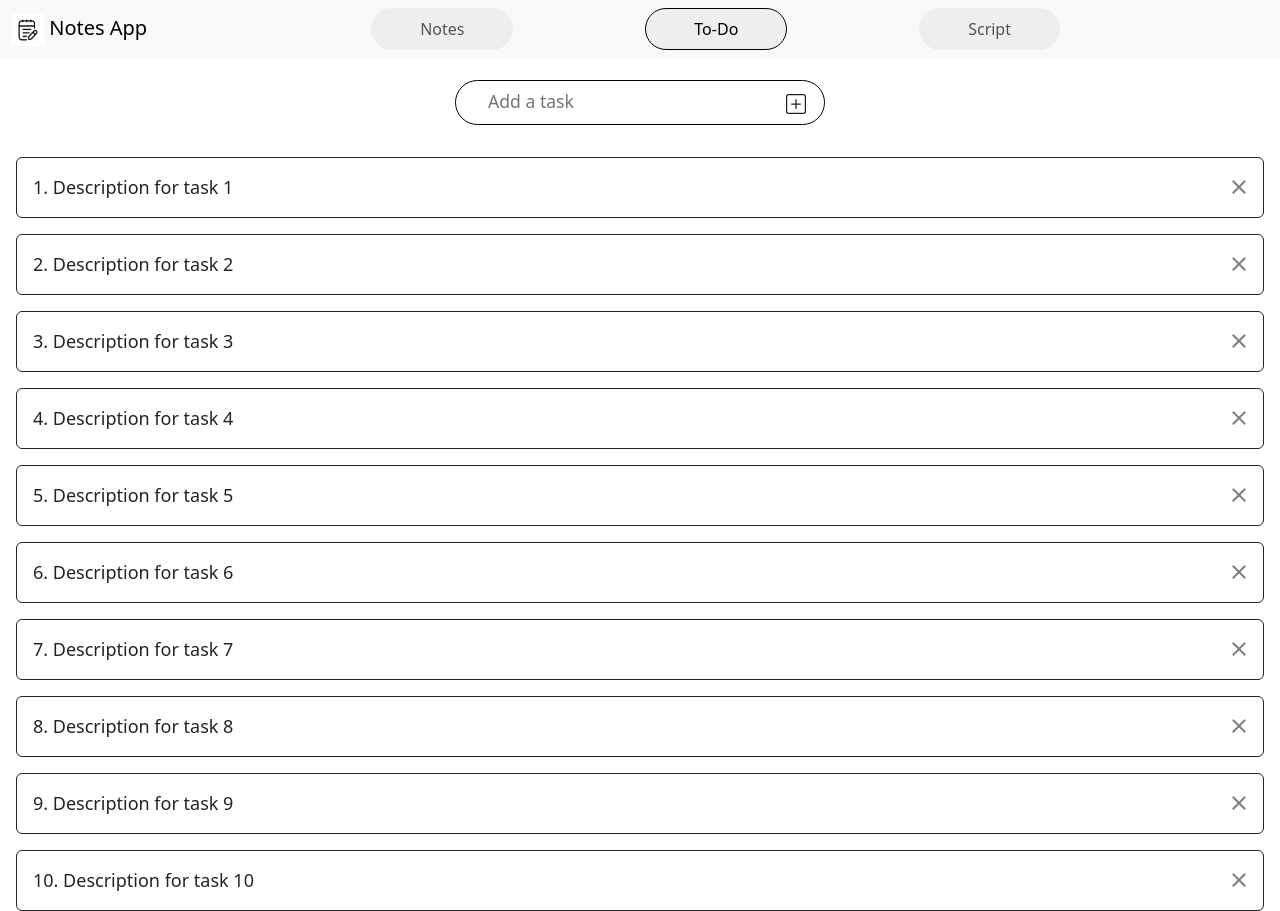
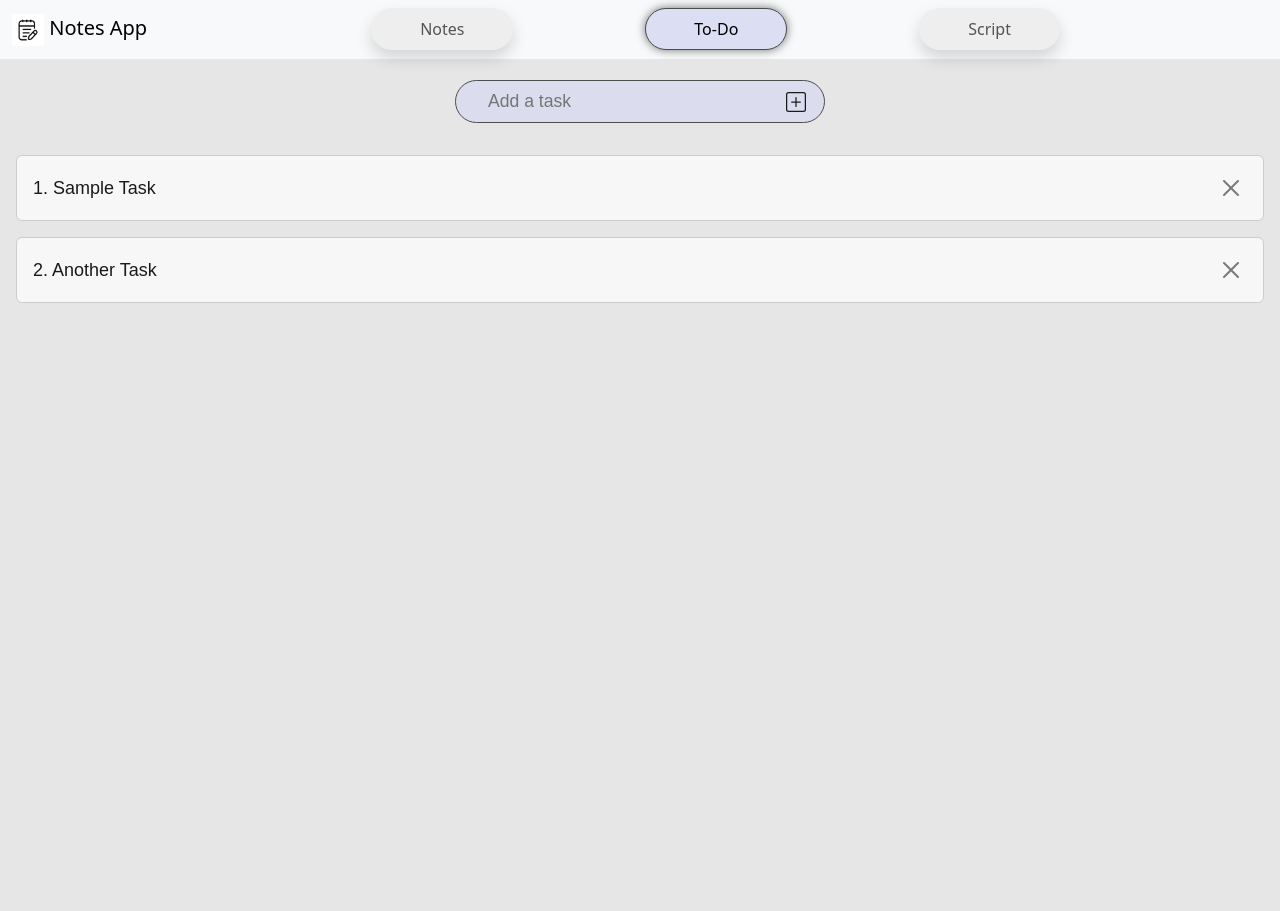
Before and after one commit to Hasan-devil/Notes-project, a React (Vite) app in the folder client/app/: page /todo in a window 1280 px wide. After the commit the page ends 864 px from the top, so only its background shows below. Built offline with nearby package versions, Linux system fonts and the light colour scheme.

Commit message:
seventh push

```diff
--- a/client/app/src/App.css
+++ b/client/app/src/App.css
@@ -1,6 +1,23 @@
+/* variebles */
+:root {
+  --bg-color: hsl(0, 0%, 90%);
+  --bg-color-secondary: hsl(0, 0%, 97%);
+  --text-color: hsl(0, 0%, 10%);
+  --text-color-secondary: hsl(0, 0%, 10%);
+  --border-color: hsl(0, 0%, 30%);
+  --border-color-light: hsl(0, 0%, 80%);
+  --accent1: hsl(237, 51%, 91%);
+  --accent: hsl(240, 36%, 90%);
+  --active-accent: hsl(240, 36%, 80%);
+  --secondary-border-color: hsl(0, 0%, 20%);
+  background-color: var(--bg-color);
+}
+/*                   | */
+/* For Rough styling V */
 .btn-blue {
-  background-color: blue;
+  background-color: hsl(0, 0%, 98%);
 }
+
 .mx-6 {
   margin-right: 13rem !important;
   margin-left: 13rem !important;
@@ -17,8 +34,12 @@
   transition: all 0.35s !important;
 }
 .nav-links:hover {
-  border: 1px solid black !important;
+  background-color: var(--accent1) !important;
+  border: 1px solid var(--border-color) !important;
+  box-shadow: 0 0 5px hsla(0, 0%, 0%, 0.553) !important;
 }
 .nav-links.active {
-  border: 1px solid black !important;
+  background-color: var(--accent1) !important;
+  border: 1px solid var(--border-color) !important;
+  box-shadow: 0 0 10px hsla(0, 0%, 0%, 0.553) !important;
 }
--- a/client/app/src/App.jsx
+++ b/client/app/src/App.jsx
@@ -28,13 +28,13 @@ function NavBarElement() {
           <Navbar.Toggle aria-controls="navbarScroll" />
           <Navbar.Collapse id="navbarScroll">
             <Nav className="w-100 justify-content-between mx-6">
-              <Nav.Link className="nav-links" as={NavLink} to={"/"}>
+              <Nav.Link className="nav-links shadow" as={NavLink} to={"/"}>
                 Notes
               </Nav.Link>
-              <Nav.Link className="nav-links" as={NavLink} to={"/todo"}>
+              <Nav.Link className="nav-links shadow" as={NavLink} to={"/todo"}>
                 To-Do
               </Nav.Link>
-              <Nav.Link className="nav-links" as={NavLink} to={"/script"}>
+              <Nav.Link className="nav-links shadow" as={NavLink} to={"/script"}>
                 Script
               </Nav.Link>
             </Nav>
--- a/client/app/src/index.css
+++ b/client/app/src/index.css
@@ -2,4 +2,8 @@
   font-family: system-ui, Avenir, Helvetica, Arial, sans-serif;
   line-height: 1.5;
   font-weight: 400;
+
 }
+*{
+  color: var(--text-color);
+}
--- a/client/app/src/notes.css
+++ b/client/app/src/notes.css
@@ -1,4 +1,5 @@
 note {
+  background-color: var(--bg-color);
   margin-top: 4rem !important;
   width: 100%;
   height: 100%;
@@ -9,11 +10,21 @@ note {
 .btn-field {
   margin-top: 1rem !important;
   margin-bottom: 1rem !important;
-  background-color: transparent !important;
-  border: 1px solid black !important;
+  background-color: var(--accent) !important;
+  border: 1px solid var(--border-color) !important;
   border-radius: 2rem !important;
   padding: 0.2rem 2rem !important;
+  cursor: text !important;
+  transition: all 0.35s;
 }
+.btn-field:hover {
+  box-shadow: 0 0 10px hsla(0, 0%, 0%, 0.553) !important;
+  background-color: var(--active-accent) !important;
+}
+.card-title{
+  --bs-card-title-color: var(--text-color) !important;
+}
+
 .btn-ico {
   margin-left: 0.5rem !important;
   background-color: transparent !important;
@@ -31,15 +42,20 @@ notesholder {
   width: 15rem !important;
   height: 15rem !important;
   align-items: center;
-  background-color: var(--card-bg-color);
-  box-shadow: var(--card-shadow);
+  background-color: var(--bg-color-secondary) !important;
+  border: 1px solid var(--border-color-light) !important;
   margin-top: 1rem;
   overflow: auto;
   cursor: default;
+  transition: all 0.1s;
 }
-.border-black {
-  border-color: black;
+.note-card:hover {
+  transform: scale(1.02);
+  border: none !important;
+  box-shadow: 0 0 10px var(--active-accent) !important;
 }
+
+/* Modal */
 .form-field {
   width: 100%;
   height: 100%;
--- a/client/app/src/pages/Notes.jsx
+++ b/client/app/src/pages/Notes.jsx
@@ -3,10 +3,36 @@ import "../notes.css";
 import { useState, useEffect } from "react";
 export default function Notes() {
   //states
+  const [noteTitle, setNoteTitle] = useState("");
+  const [noteText, setNoteText] = useState("");
+  const [showModal, setShow] = useState(false);
+  const [data] = useState([
+    {
+      title: "Sample Note",
+      text: "This is a sample note content. You can edit or delete this note. Lorem ipsum dolor sit amet consectetur adipisicing elit. Sed natus, consectetur distinctio exercitationem non quod eaque nobis voluptatum architecto optio nihil voluptate minima veritatis rem, atque quia, provident quos excepturi.",
+    },
+    {
+      title: "Another Note",
+      text: "This is another sample note content. You can edit or delete this note. Lorem ipsum dolor sit amet consectetur adipisicing elit. Sed natus, consectetur distinctio exercitationem non quod eaque nobis voluptatum architecto optio nihil voluptate minima veritatis rem, atque quia, provident quos excepturi.",
+    },
+  ]);
+  // functions
+  const handleClose = () => setShow(false);
+  const handleShow = () => setShow(true);
+  const handleTitleChange = (e) => setNoteTitle(e.target.value);
+  const handleTextChange = (e) => setNoteText(e.target.value);
   //main return
   return (
     <note>
-      <button className="btn-field">
+        <NotesEditor
+        handleClose={handleClose}
+        showModal={showModal}
+        noteTitle={noteTitle}
+        handleTitleChange={handleTitleChange}
+        noteText={noteText}
+        handleTextChange={handleTextChange}
+      />
+      <button className="btn-field" onClick={handleShow}>
         Enter Your Notes Here
         <span className="btn-ico">
           <svg
@@ -25,17 +51,12 @@ export default function Notes() {
       <notesholder>
         <Container>
           <Row>
-            {Array(20)
-              .fill()
+            {data
               .map((_, i) => (
                 <Col key={i} xs={12} md={6} lg={4}>
                   <NoteCard
-                    title="Note Title"
-                    text="This is a sample note content. You can edit or delete this note. Lorem
-          ipsum dolor sit amet consectetur adipisicing elit. Sed natus,
-          consectetur distinctio exercitationem non quod eaque nobis voluptatum
-          architecto optio nihil voluptate minima veritatis rem, atque quia,
-          provident quos excepturi."
+                    title={_.title}
+                    text={_.text}
                   />
                 </Col>
               ))}
@@ -96,6 +117,7 @@ function NotesEditor(props) {
     </>
   );
 }
+
 //each note card component
 function NoteCard(props) {
   //states
@@ -118,7 +140,7 @@ function NoteCard(props) {
         noteText={noteText}
         handleTextChange={handleTextChange}
       />
-      <Card className="note-card" border="black" onClick={handleShow}>
+      <Card className="note-card shadow-sm" onClick={handleShow}>
         <Card.Body>
           <Card.Title>{props.title || "Title"}</Card.Title>
           <Card.Text>{props.text}</Card.Text>
--- a/client/app/src/pages/Todo.jsx
+++ b/client/app/src/pages/Todo.jsx
@@ -1,8 +1,9 @@
 import { Card, Button, Modal } from "react-bootstrap";
 import "../todo.css";
-import { useState,useEffect } from "react";
+import { useState, useEffect } from "react";
 
 export default function Todo() {
+  const [data] = useState(["Sample Task", "Another Task"]);
   return (
     <div className="todo-container">
       <div className="todo-form-outline">
@@ -26,12 +27,10 @@ export default function Todo() {
       </div>
       {/* List of tasks */}
       <div className="todo-list-container">
-        {Array(10)
-          .fill()
-          .map((_, index) => (
+        {data.map((_, index) => (
           <List
             key={index}
-              description={`Description for task ${index + 1}`}
+            description={_}
             index={index + 1}
           />
         ))}
@@ -49,23 +48,32 @@ function List(props) {
   const handleChange = (e) => setTaskValue(e.target.value);
   return (
     <>
-      <EditListModal show={show} handleClose={handleClose} taskvalue={taskValue} onChangeHandler={handleChange} />
-      <Card className="todo-card" border="dark">
+      <EditListModal
+        show={show}
+        handleClose={handleClose}
+        taskvalue={taskValue}
+        onChangeHandler={handleChange}
+      />
+      <Card className="todo-card">
         <Card.Body className="card-Text" onClick={handleShow}>
-            <Card.Text  className="todo-text">
+          <Card.Text className="todo-text">
             <index>{props.index}</index>. {props.description}
           </Card.Text>
-          <Button variant="danger" className="btn-delete btn-close" onClick={e=>{
+          <Button
+            variant="danger"
+            className="btn-delete btn-close"
+            onClick={(e) => {
               e.stopPropagation();
               alert("Delete task");
-          }}></Button>
+            }}
+          ></Button>
         </Card.Body>
       </Card>
     </>
   );
 }
 function EditListModal(props) {
-  const [ taskValue,setTaskValue ] = useState(props.taskvalue);
+  const [taskValue, setTaskValue] = useState(props.taskvalue);
 
   useEffect(() => {
     setTaskValue(props.taskvalue);
@@ -83,7 +91,13 @@ function EditListModal(props) {
       </Modal.Header>
       <Modal.Body>
         <form autoComplete="off" className="todo-form">
-          <input type="text" className="todo-input" value={taskValue} onChange={props.onChangeHandler}/><br />
+          <input
+            type="text"
+            className="todo-input"
+            value={taskValue}
+            onChange={props.onChangeHandler}
+          />
+          <br />
           <Button variant="light" className="m-1 btn-primarym" type="submit">
             Save task
           </Button>
--- a/client/app/src/todo.css
+++ b/client/app/src/todo.css
@@ -2,10 +2,14 @@
 .todo-container {
   margin-top: 4rem;
   width: 100%;
-  height: 100vh;
+  height: auto;
+  min-height: 100vh;
   display: flex;
   flex-direction: column;
   align-items: center;
+  background-color: var(--bg-color);
+  color: var(--text-color);
+  font-family: 'Poppins', sans-serif;
 }
 /* Add button */
 .btn-add {
@@ -22,10 +26,17 @@
 }
 /* input to add list */
 .todo-form-outline {
-  border: 1px solid black;
+  background-color: var(--accent);
+  border: 1px solid var(--border-color);
   margin-top: 1rem;
   margin-bottom: 1rem;
   border-radius: 2rem;
+  cursor: default;
+  transition: all 0.35s;
+}
+.todo-form-outline:hover {
+  background-color: var(--active-accent);
+  box-shadow: 0 0 5px hsla(0, 0%, 0%, 0.553);
 }
 .todo-input {
   font-size: 1.1rem;
@@ -38,6 +49,8 @@
 .todo-input:focus {
   outline: none;
 }
+
+
 /* styling for each list items */
 .todo-list-container {
   margin: 1rem;
@@ -48,9 +61,16 @@
 }
 
 .todo-card{
+  border:1px solid var(--border-color-light) !important;
+  background-color: var(--bg-color-secondary) !important;
   margin: 0 1rem ;
   font-size: large;
-  z-index: 1;
+  transition: all 0.1s;
+}
+.todo-card:hover {
+  transform: scale(1.002);
+  border: none !important;
+  box-shadow: 0 0 10px var(--active-accent) !important;
 }
 .card-Text {
   display: flex;
@@ -68,8 +88,7 @@
 .btn-delete {
   background-color: transparent !important;
   border: none !important;
-  padding: 1 !important;
-  z-index: 2;
+  padding: .5rem !important;
 }
 .btn-delete:focus{
   --bs-btn-close-focus-shadow: 0 0 0 0;
@@ -77,14 +96,14 @@
 /* modal styling */
 .todo-form .todo-input {
   background-color: transparent;
-  border: 1px solid black;
+  border: 1px solid var(--border-color);
   border-radius: 2rem;
   padding: 0.2rem 2rem;
   margin-bottom: 2rem;
 }
 .btn-primarym{
   background-color: transparent !important;
-  border: 1px solid black !important;
+  border: 1px solid var(--border-color) !important;
 }
 
 
```
Lines whose indentation alone changed are shown as unchanged.
